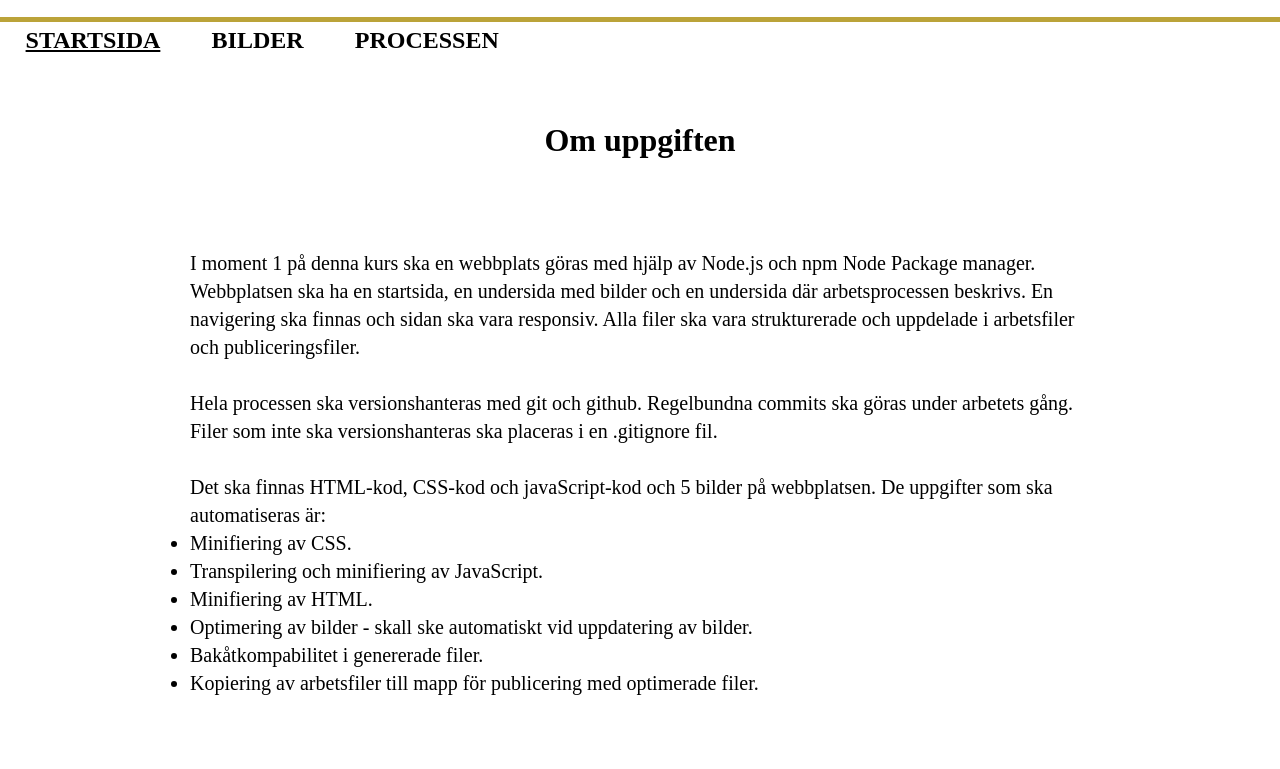
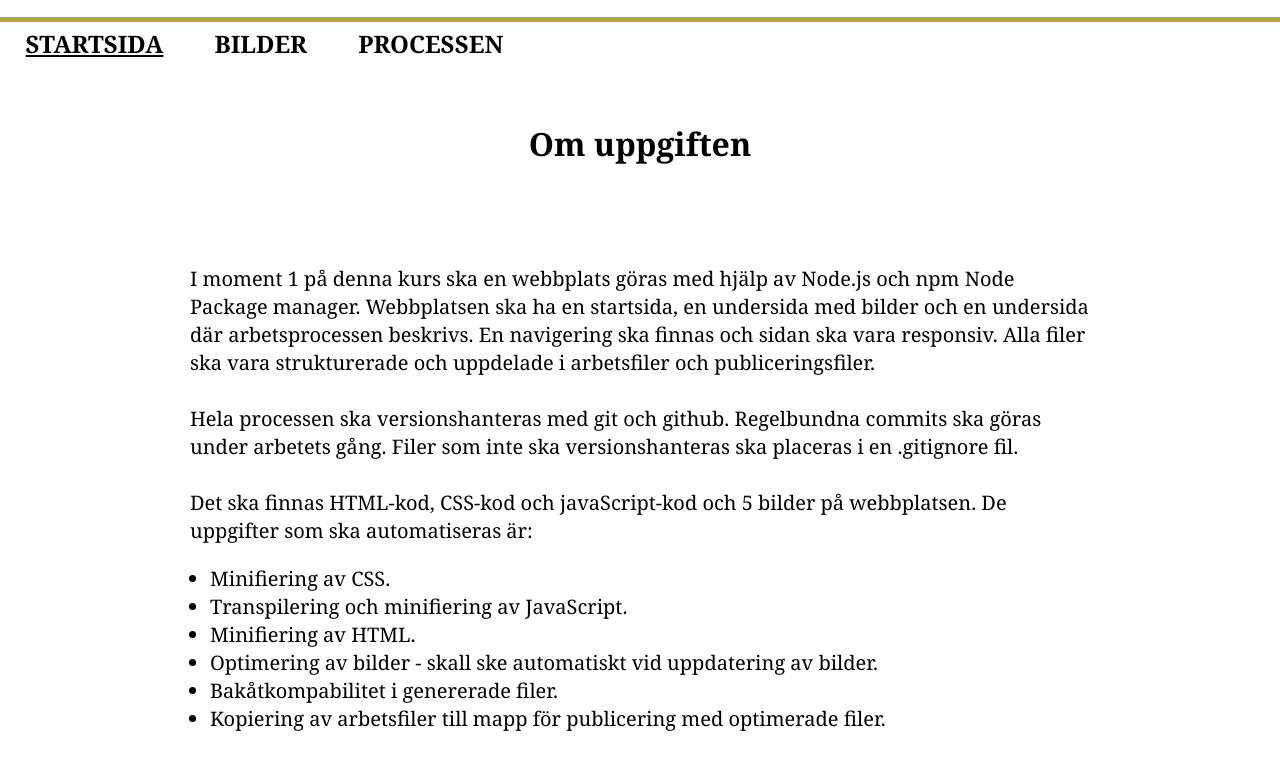
Before and after one commit to Anne-Lii/npm_moment1, a website built with Parcel: page src/index.html in a window 1280 px wide. Shown: the part 183-952 px from the top of the page. Built offline with nearby package versions, Linux system fonts and the light colour scheme.

Commit message:
justerat ul listan på processsidan, gjort loggan till länk hem, justerat text på bildsidan

```diff
--- a/src/css/style.css
+++ b/src/css/style.css
@@ -5,6 +5,7 @@
 
 body {
     width: 100%;
+    font-family: Cambria, Cochin, Georgia, Times, 'Times New Roman', serif, 'Lucida Sans Regular', 'Lucida Grande', 'Lucida Sans Unicode', Geneva, Verdana, sans-serif;
 }
 
 h1 {
@@ -12,10 +13,17 @@ h1 {
     text-align: center;
 }
 
+p {
+    font-size: 20px;
+    text-align: center;
+    padding: 10px 0 20px 0;
+}
+
 .container {
     width: 100%;
     max-width: 1920px;
     margin: 0 auto;
+    padding-bottom: 200px;
 }
 
 header {
@@ -76,10 +84,17 @@ img {
     width: 900px;
     max-width: 90%;
     margin: auto;
-    text-align: left;
     line-height: 1.4em;
     font-size: 20px;
-    padding-bottom: 200px;
+
+}
+
+#omuppgiften p {
+    text-align: left;
+}
+
+#omuppgiften ul {
+    padding-left: 20px;
 }
 
 #text_processen {
--- a/src/index.html
+++ b/src/index.html
@@ -11,7 +11,8 @@
 <body>
     <div class="container">
     <header>
-        <img src="pictures/logo.png" id="logotyp" alt="logotyp">
+        <a href="index.html"><img src="pictures/logo.png" id="logotyp" alt="logotyp"></a>
+
 
         <!--Meny-knapp för att öppna dropdown meny-->
 
```
Also changed, not shown: src/pictures.html (+2 -1 lines), src/process.html (+2 -1 lines).
